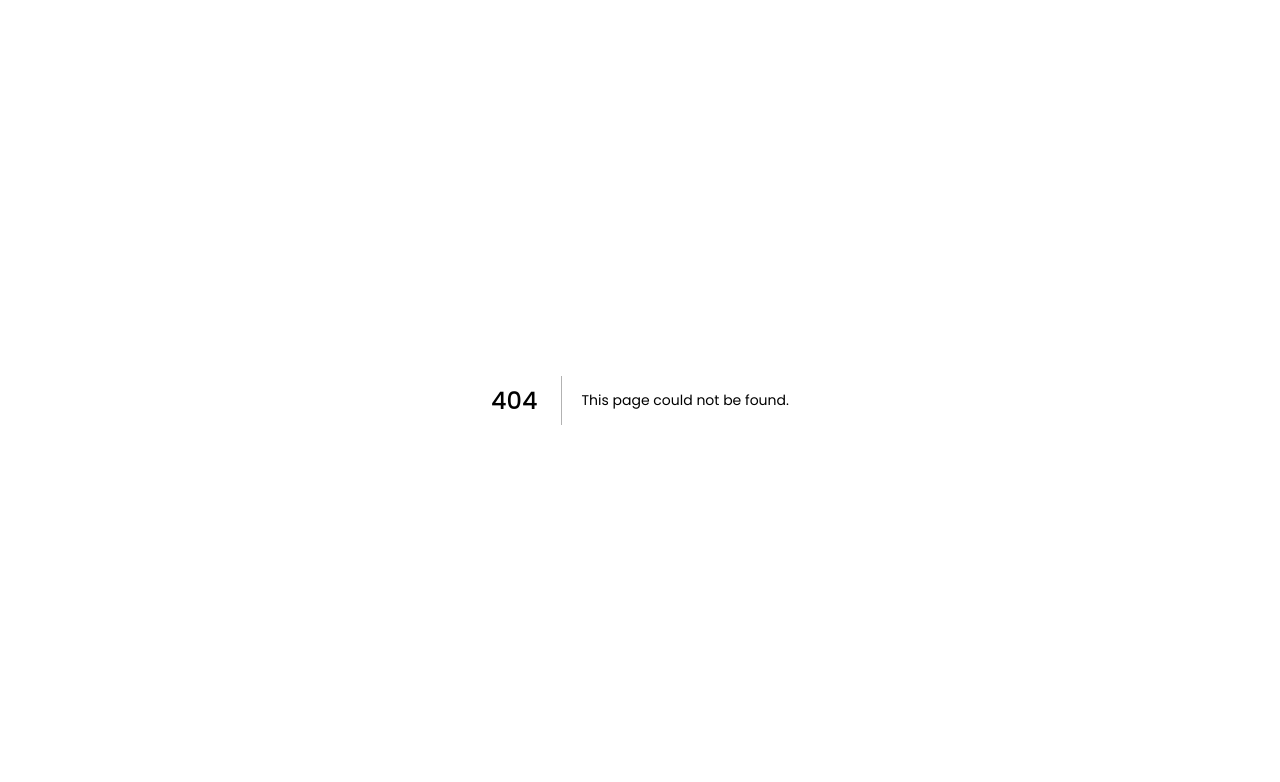
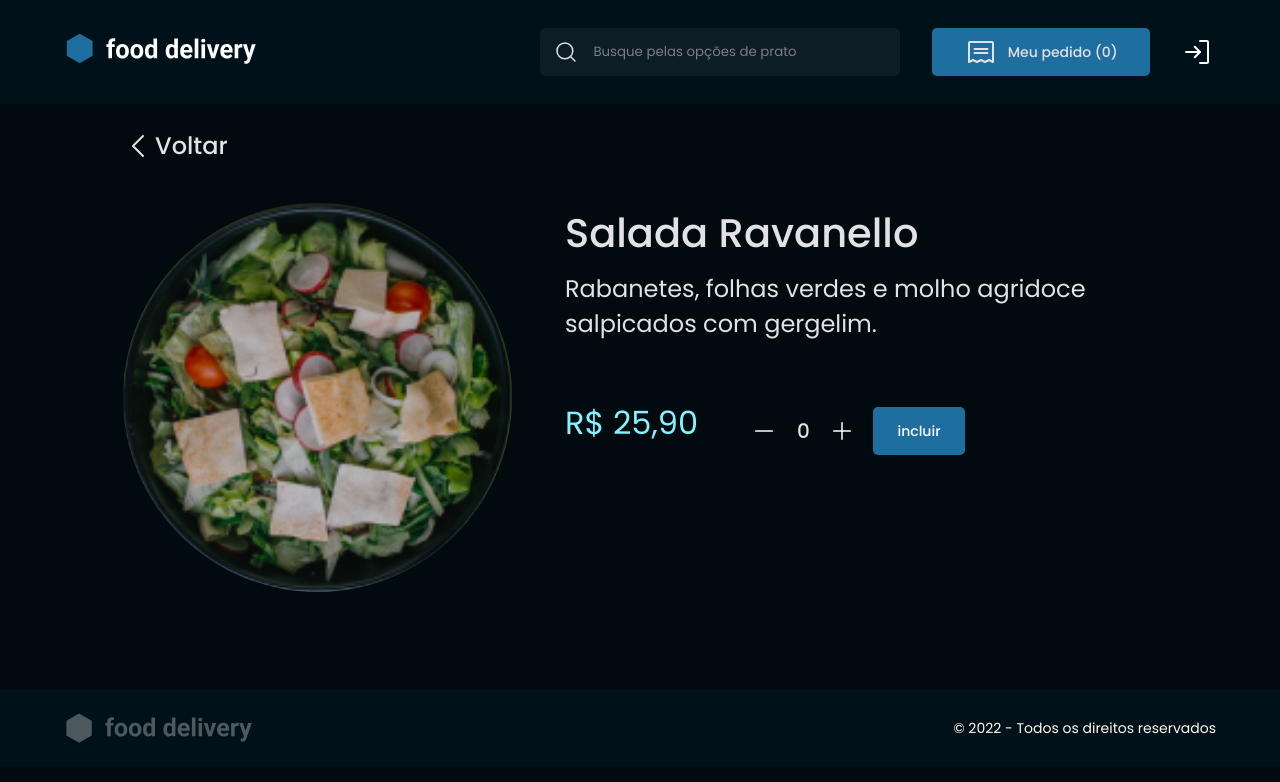
Before and after one commit to OJailson17/food_delivery, a Next.js app: page /item/1 in a window 1280 px wide. Before the commit this address had no page. Shown: the top 782 px of the page. Built offline with nearby package versions, Linux system fonts and the light colour scheme.

Commit message:
feat: add item details page

```diff
--- a/src/components/Item/styles.ts
+++ b/src/components/Item/styles.ts
@@ -1,3 +1,4 @@
+import Link from 'next/link';
 import styled from 'styled-components';
 
 export const ItemContainer = styled.div`
@@ -39,6 +40,15 @@ export const ItemContainer = styled.div`
 		font-weight: 400;
 		color: ${props => props.theme.blue100};
 	}
+`;
+
+export const ItemContent = styled(Link)`
+	display: flex;
+	flex-direction: column;
+	align-items: center;
+	justify-content: center;
+	text-align: center;
+	text-decoration: none;
 `;
 
 export const ItemImage = styled.div`
--- /dev/null
+++ b/src/pages/item/[id]/index.tsx
@@ -0,0 +1,61 @@
+import Image from 'next/image';
+import { CaretLeft, Minus, Plus } from 'phosphor-react';
+import { Header } from '../../../components/Header';
+
+import foodImg from '../../../../public/assets/salada-ravanello.png';
+import { IncludeButton, ItemActions } from '../../../components/Item/styles';
+import {
+	BackBtn,
+	ItemContentContainer,
+	ItemDetailMainContainer,
+	ItemInfo,
+	ItemInfoActionsContainer,
+} from './styles';
+import { Footer } from '../../../components/Footer';
+
+const ItemDetailsPage = () => {
+	return (
+		<>
+			<Header />
+
+			<ItemDetailMainContainer>
+				<BackBtn href='/'>
+					<CaretLeft size={32} />
+					<span>Voltar</span>
+				</BackBtn>
+
+				<ItemContentContainer>
+					<Image src={foodImg} alt='' />
+
+					<ItemInfo>
+						<h2>Salada Ravanello</h2>
+						<p>
+							Rabanetes, folhas verdes e molho agridoce salpicados com gergelim.
+						</p>
+
+						<ItemInfoActionsContainer>
+							<p>R$ 25,90</p>
+							<ItemActions>
+								<div>
+									<button>
+										<Minus size={24} />
+									</button>
+									<div>0</div>
+									<button>
+										<Plus size={24} />
+									</button>
+								</div>
+
+								<IncludeButton>incluir</IncludeButton>
+							</ItemActions>
+						</ItemInfoActionsContainer>
+					</ItemInfo>
+				</ItemContentContainer>
+			</ItemDetailMainContainer>
+
+			<Footer />
+		</>
+	);
+};
+
+export default ItemDetailsPage;
--- /dev/null
+++ b/src/pages/item/[id]/styles.ts
@@ -0,0 +1,70 @@
+import Link from 'next/link';
+import styled from 'styled-components';
+
+export const ItemDetailMainContainer = styled.main`
+	width: 100%;
+	margin-top: 1.5rem;
+	padding: 0 7.688rem;
+`;
+
+export const BackBtn = styled(Link)`
+	width: max-content;
+	display: flex;
+	align-items: center;
+	justify-content: center;
+
+	text-decoration: none;
+
+	span {
+		font-size: 1.5rem;
+		font-weight: 500;
+	}
+
+	&:hover {
+		text-decoration: underline;
+	}
+`;
+
+export const ItemContentContainer = styled.div`
+	margin-top: 2.5rem;
+
+	display: flex;
+	justify-content: space-between;
+
+	img {
+		width: 24.3rem;
+		height: 24.3rem;
+		border-radius: 50%;
+	}
+`;
+
+export const ItemInfo = styled.div`
+	h2 {
+		font-size: 2.5rem;
+		font-weight: 500;
+		max-width: 37rem;
+	}
+
+	& > p {
+		font-size: 1.5rem;
+		font-size: normal;
+		margin-top: 0.5rem;
+		max-width: 37rem;
+	}
+`;
+
+export const ItemInfoActionsContainer = styled.div`
+	max-width: 25rem;
+	margin-top: 3.125rem;
+
+	display: flex;
+	align-items: center;
+	justify-content: center;
+	gap: 3.3rem;
+
+	& > p {
+		width: 50%;
+		font-size: 2rem;
+		color: ${props => props.theme.blue100};
+	}
+`;
```
Also changed, not shown: src/components/Item/index.tsx (+10 -2 lines).
